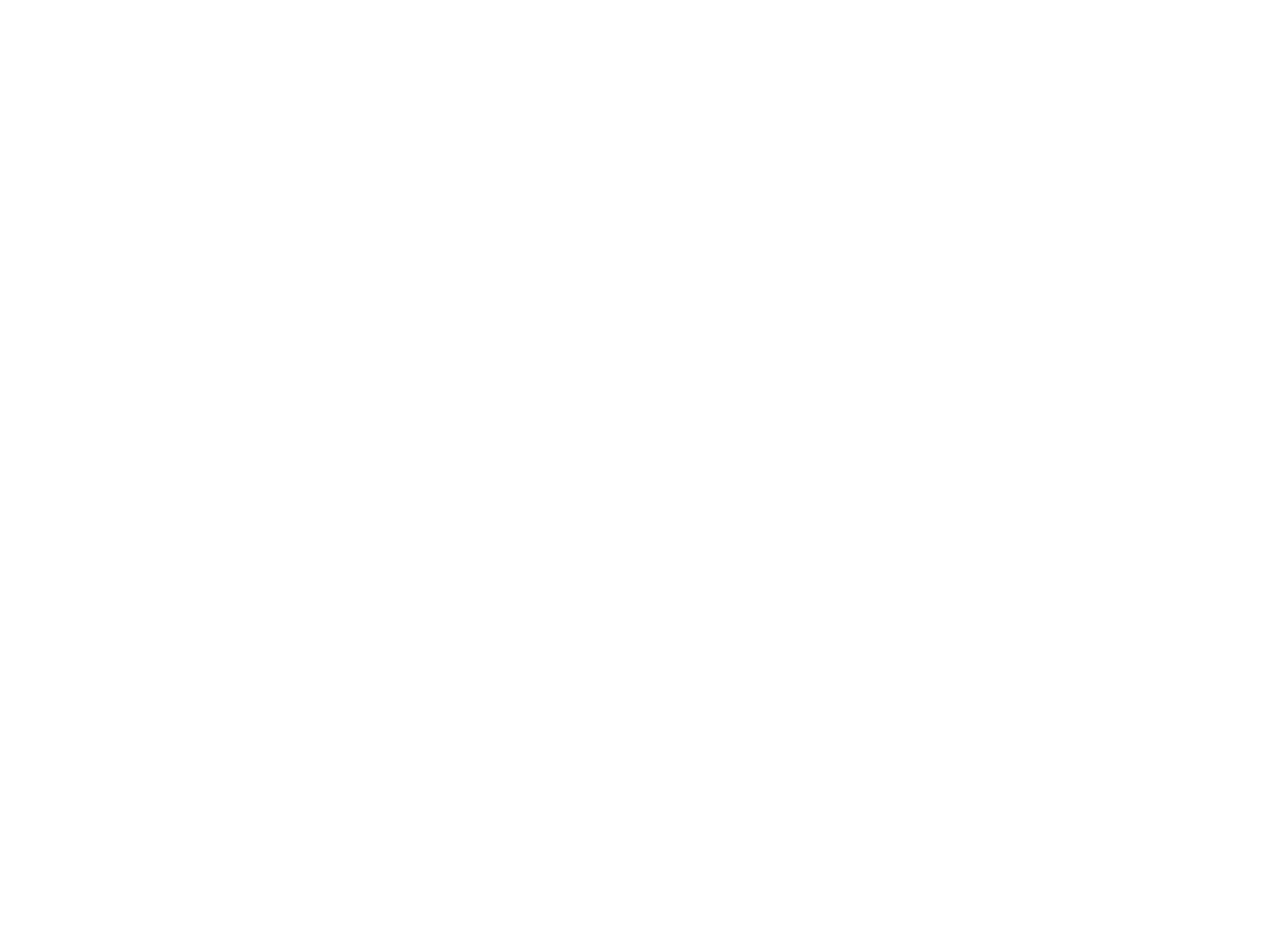
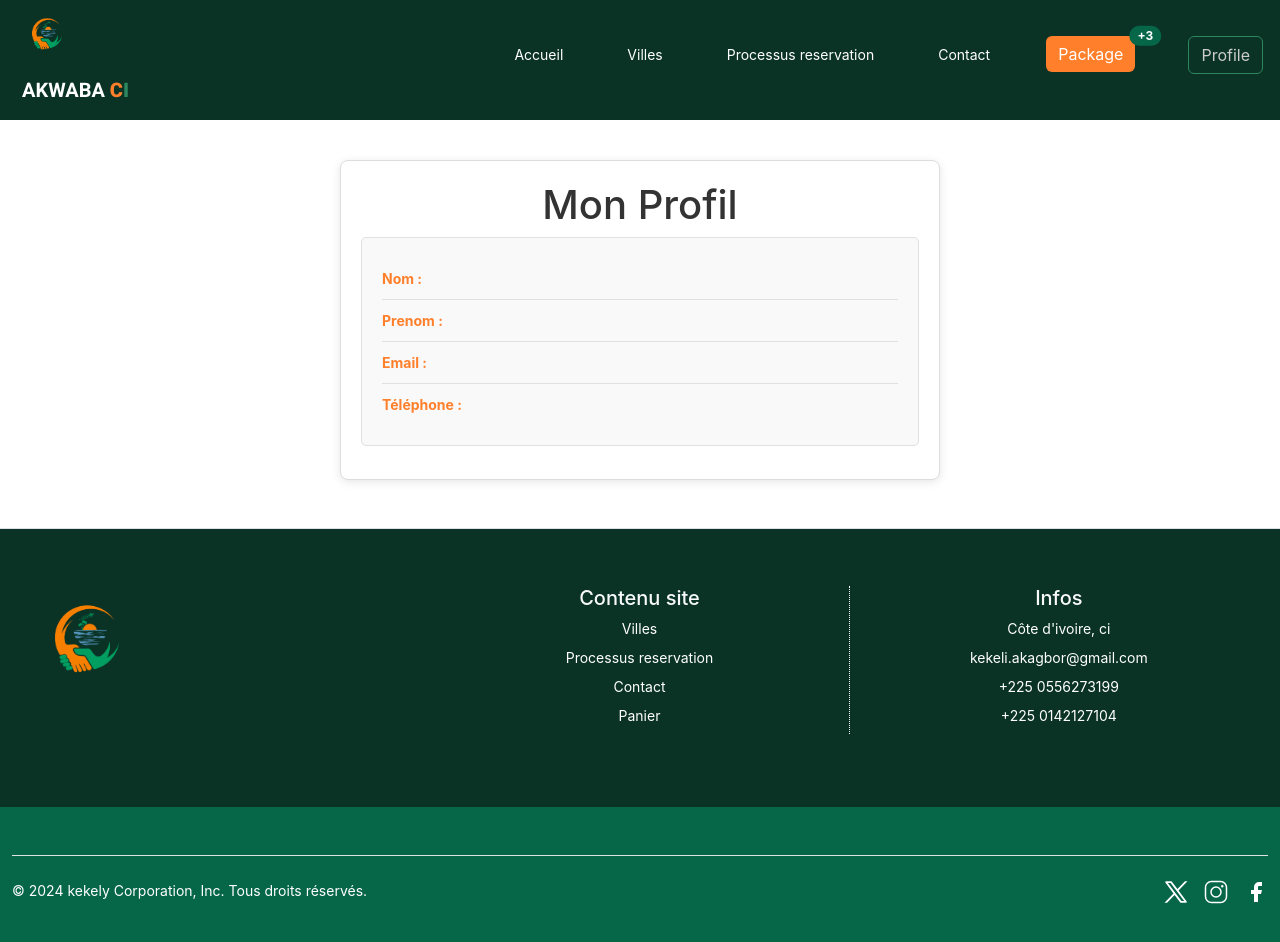
Before and after one commit to arche-mi/Appkekeli-front, a React (Create React App) app: page /profile in a window 1280 px wide. Before the commit this address had no page. Before the commit the page ends 800 px from the top, so only its background shows below. Built offline with nearby package versions, Linux system fonts and the light colour scheme; no server answers.

Commit message:
chore:add profile feat

```diff
--- a/src/App.js
+++ b/src/App.js
@@ -5,8 +5,10 @@
 import SecondPage from './Components/SecondPage.js';
 import Inscription from './Components/Insrciption.js'
 import Connexion from './Components/Connexion.js';
+import Profile from './Components/Profile.js';
 import PanierPage from './Components/PanierPage.js';
 import DashBoardAdmin from './Components/DashBoardAdmin/DashBoardAdmin.js'
+
 
 class App extends Component {
   render() {
@@ -19,6 +21,7 @@
             <Route path="/Villes/:id" element={<SecondPage />} />
             <Route path="/Inscription" element={<Inscription />} />
             <Route path="/Connexion/" element={<Connexion />} />
+            <Route path="/profile/" element={<Profile />} />
             <Route path="/DashBoard/" element={<DashBoardAdmin />} />
           </Routes>
         </Router>
--- a/src/Components/FormConnexion/FormConnexion.js
+++ b/src/Components/FormConnexion/FormConnexion.js
@@ -13,7 +13,6 @@
     const [prenom, setPrenom] = useState('');
     const [prestataireType, setprestataireType] = useState('');
     const [isAuthenticated, setIsAuthenticated] = useState(false);  // Pour suivre l'état de la connexion
-    const [error, setError] = useState(null);  // Pour gérer les erreurs éventuelles
 
     const handleSubmit = (event) => {
         event.preventDefault(); // Empêche le rechargement de la page
@@ -58,12 +57,6 @@
                             duration: 9000,
                             isClosable: true,
                           })
-
-                        const timeout = setTimeout(() => {
-                            window.location.replace('http://localhost:3001');
-                        }, 1000);
-
-
                     })
                     .catch(error => console.error('Erreur:', error));
 
@@ -85,7 +78,7 @@
         //  return <DashBoard state={"firstName":prenom}/>
         navigate('/DashBoard',  { state: {"firstName":prenom, "role": role,"type": prestataireType}});  // Remplacer par le composant à afficher après la connexion
     }else if (role === 'tourist') {
-        navigate(`/?prenom=${prenom}`);
+        navigate(`/?profile`);
     }
 
     return (
--- a/src/Components/Header/Header.js
+++ b/src/Components/Header/Header.js
@@ -1,5 +1,5 @@
 // import "../Header/header.css"
-import React from 'react'
+import React, { useEffect, useState } from 'react'
 import logo from '../Assets/logo.png'
 import background_img from '../Assets/img-header.jpg'
 import vue_drone from '../Assets/vue_drone.jpg'
@@ -8,6 +8,15 @@
 import './header.css'
 
 function Header({styles,scrollToSection}) {
+  const [isAuth, setIsAuth] = useState(false);
+
+  useEffect(() => {
+    var token = localStorage.getItem("token")
+    if (token!==undefined) {
+      setIsAuth(true)
+    }
+  }, []);
+
   // console.log(styles)
   return (
 
@@ -46,8 +55,14 @@
              </li>
 
            </ul>
-           <button className="btn btn-secondary me-2" type="button"><Link to='/Inscription' className="text-decoration-none text-reset">S'inscrire</Link></button>
-           <button className="btn btn-secondary" type="button"><Link to='/Connexion' className="text-decoration-none text-reset">Se connecter</Link></button>
+        {
+          isAuth? <>
+            <button className="btn btn-secondary" type="button"><Link to='/profile' className="text-decoration-none text-reset">Profile</Link></button>
+          </> : <>
+            <button className="btn btn-secondary me-2" type="button"><Link to='/Inscription' className="text-decoration-none text-reset">S'inscrire</Link></button>
+            <button className="btn btn-secondary" type="button"><Link to='/Connexion' className="text-decoration-none text-reset">Se connecter</Link></button>
+          </>
+        }
          </div>
        </div>
      </div>
--- /dev/null
+++ b/src/Components/Profile.js
@@ -0,0 +1,55 @@
+import React, { useEffect } from 'react'
+import Header from './Header/Header'
+import Footer from './Footer/Footer'
+import './profile.css'
+import { useState } from 'react'
+
+export default function Profile() {
+
+  const [user, setUser] = useState({})
+
+  useEffect(() => {
+    var token = localStorage.getItem("token")
+    fetch('http://localhost:8080/profile', {
+      method: 'GET',
+      // body: JSON.stringify(json),
+      headers: {
+          'Authorization': `Bearer ${token}`,
+          'Content-Type': 'application/json'
+      },
+  }).then(response => response.json())
+      .then((data) => {
+        setUser(data)
+      })
+      .catch(error => console.error('Erreur:', error));
+
+  }, [])
+
+  return (
+    <>
+      <Header styles={{display: "none"}}/>
+      <div style={{height:'40vh', marginTop:'10rem'}} className="profile-container">
+            <h1>Mon Profil</h1>
+            <div className="profile-card">
+                <div className="profile-item">
+                    <strong>Nom :</strong>
+                    <span>{user.firstName}</span>
+                </div>
+                <div className="profile-item">
+                    <strong>Prenom :</strong>
+                    <span>{user.lastName}</span>
+                </div>
+                <div className="profile-item">
+                    <strong>Email :</strong>
+                    <span>{user.email}</span>
+                </div>
+                <div className="profile-item">
+                    <strong>Téléphone :</strong>
+                    <span>{user.phone}</span>
+                </div>
+            </div>
+        </div>
+      <Footer/>
+    </>
+  )
+}
--- /dev/null
+++ b/src/Components/profile.css
@@ -0,0 +1,41 @@
+.profile-container {
+    max-width: 600px;
+    margin: auto;
+    padding: 20px;
+    background-color: #ffffff;
+    border: 1px solid #ddd;
+    border-radius: 8px;
+    box-shadow: 0 2px 10px rgba(0, 0, 0, 0.1);
+}
+
+h1 {
+    text-align: center;
+    color: #333;
+}
+
+.profile-card {
+    padding: 20px;
+    border: 1px solid #e0e0e0;
+    border-radius: 5px;
+    background-color: #f9f9f9;
+}
+
+.profile-item {
+    display: flex;
+    justify-content: space-between;
+    padding: 10px 0;
+    border-bottom: 1px solid #e0e0e0;
+}
+
+.profile-item:last-child {
+    border-bottom: none;
+}
+
+strong {
+    color: #ff7f2a;
+}
+
+span {
+    color: #555;
+    margin-left: 10px;
+}
```
